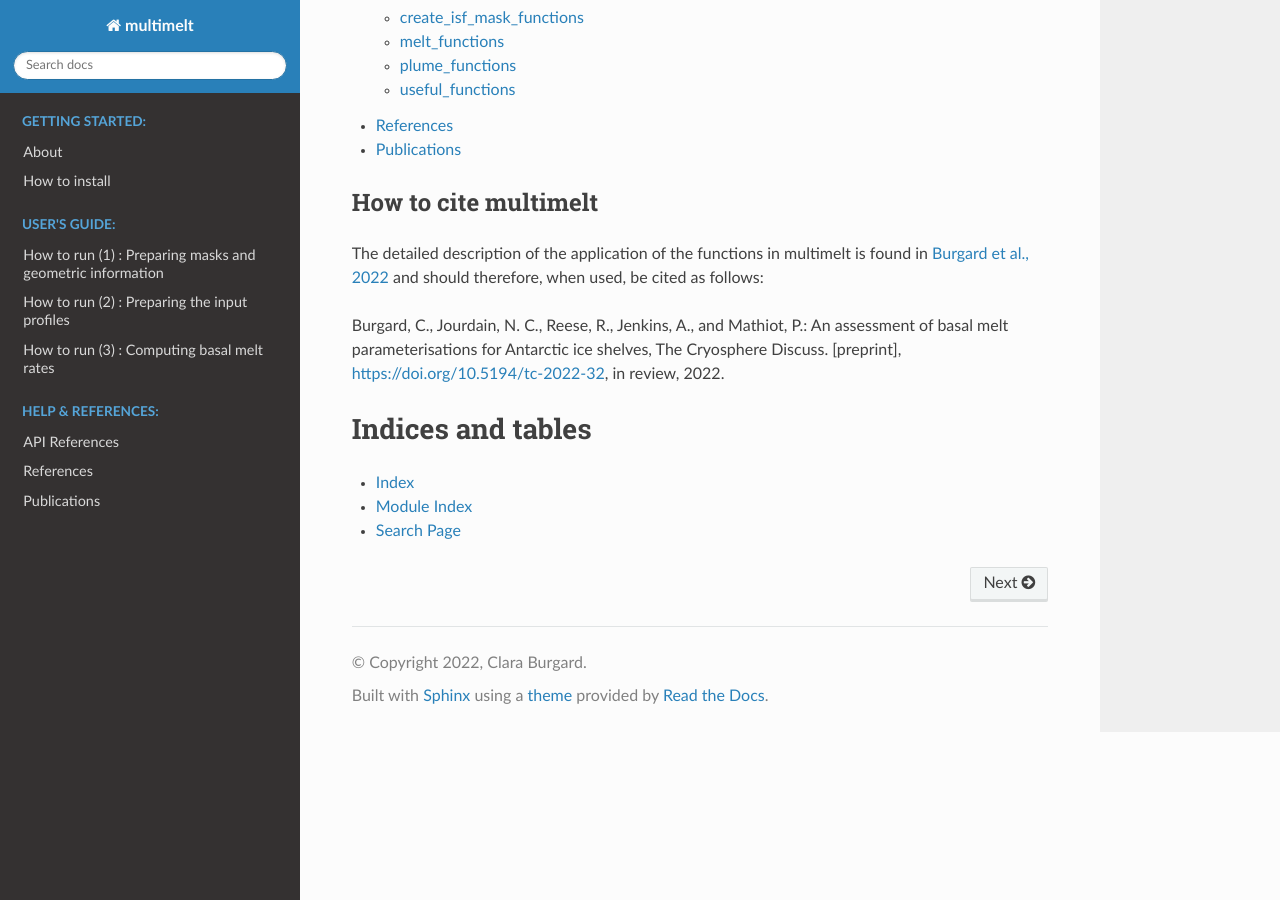
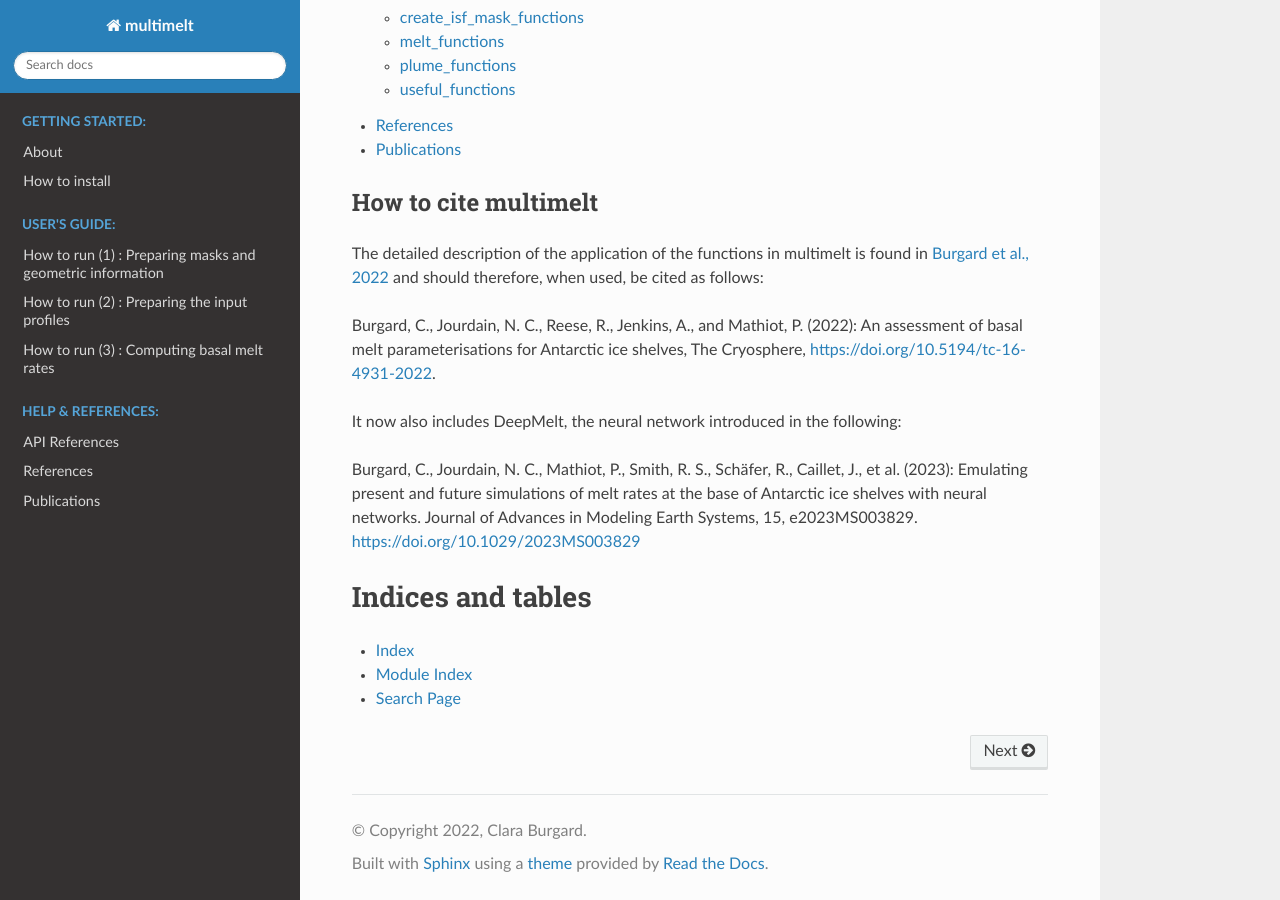
Before and after one commit to ClimateClara/multimelt, a Sphinx documentation site: the page built from docs/index.rst, in a window 1280 px wide and 900 px high, scrolled down 1327 px. Built offline with Sphinx 7.4.7 and the Read the Docs theme 3.1.0, drawn with Linux system fonts in a browser that asks for light colours.

Commit message:
added the citation to burgard23 in the welcome text

```diff
--- a/docs/index.rst
+++ b/docs/index.rst
@@ -47,10 +47,16 @@ How to cite multimelt
 
 The detailed description of the application of the functions in multimelt is found in `Burgard et al., 2022`_ and should therefore, when used, be cited as follows:
 
-Burgard, C., Jourdain, N. C., Reese, R., Jenkins, A., and Mathiot, P.: An assessment of basal melt parameterisations for Antarctic ice shelves, The Cryosphere Discuss. [preprint], https://doi.org/10.5194/tc-2022-32, in review, 2022.
+Burgard, C., Jourdain, N. C., Reese, R., Jenkins, A., and Mathiot, P. (2022): An assessment of basal melt parameterisations for Antarctic ice shelves, The Cryosphere, https://doi.org/10.5194/tc-16-4931-2022.
+
+It now also includes DeepMelt, the neural network introduced in the following:
+
+Burgard, C., Jourdain, N. C., Mathiot, P., Smith, R. S., Schäfer, R., Caillet, J., et al. (2023): Emulating present and future simulations of melt rates at the base of Antarctic ice shelves with neural networks. Journal of Advances in Modeling Earth Systems, 15, e2023MS003829. https://doi.org/10.1029/2023MS003829
 
 
 .. _`Burgard et al., 2022`: https://doi.org/10.5194/tc-2022-32
+
+
 
 
 Indices and tables
```
